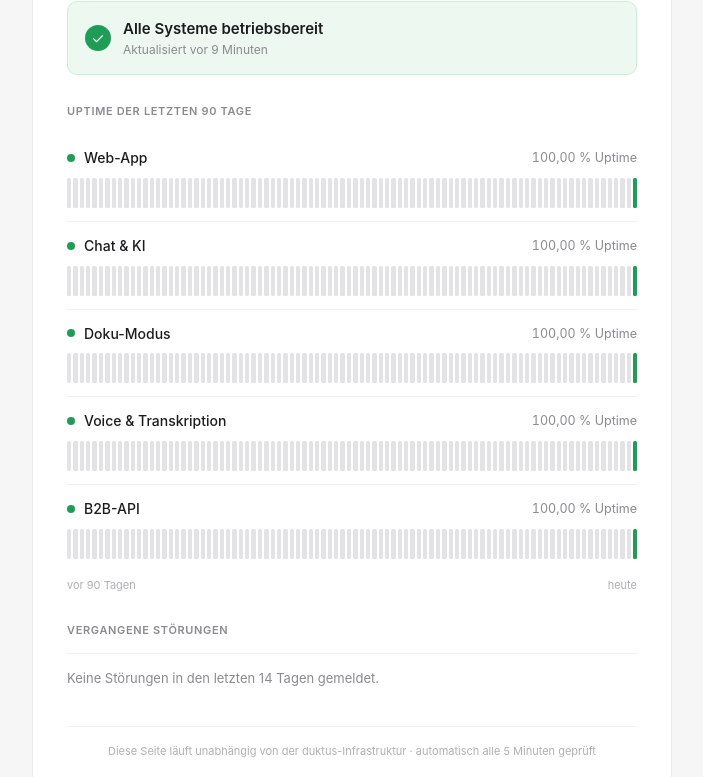
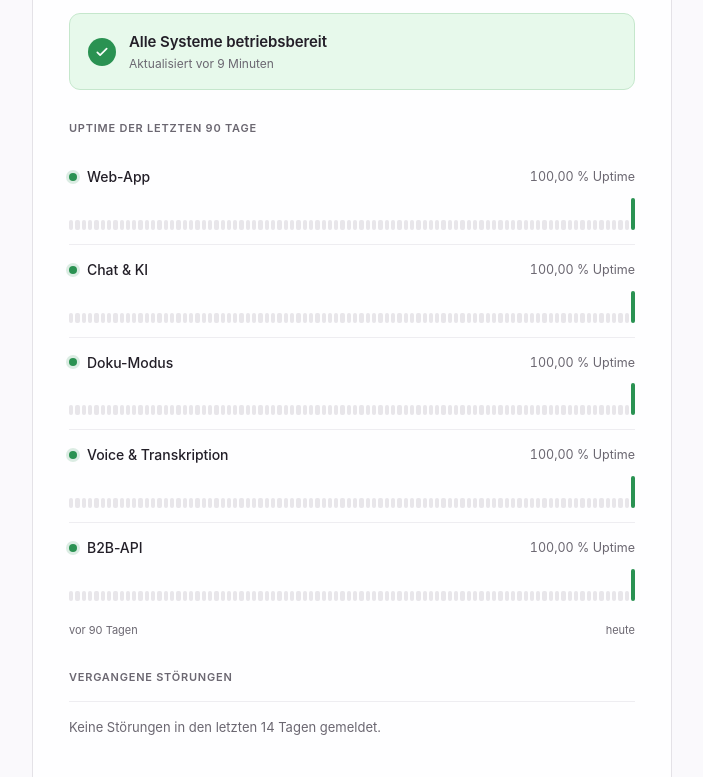
Before and after one commit to jqttk/duktus-status, a plain HTML site: page index.html in a window 1280 px wide. Shown: the part 116-893 px from the top of the page, without its empty margins (288-991 px from the left). Drawn offline with Linux system fonts and the light colour scheme.

Commit message:
polish: OKLCH color system, motion, a11y, refined empty state
- Color system rebuilt in OKLCH; neutrals tinted toward the brand
  hue, no pure black/white. Brand purple aligned to #8B5FBF.
- 90-day bars: no-data days now recede (shorter, faint) so the
  pre-history page reads as "filling up", not broken.
- Entrance motion: banner + rows rise/grow on first paint only,
  staggered, ease-out; respects prefers-reduced-motion.
- Crisp inline-SVG banner icon instead of glyph.
- a11y: row aria-labels carry status for screen readers, decorative
  bars/dots aria-hidden, per-day bar tooltips, theme-color metas.

Co-Authored-By: Claude Opus 4.7 (1M context) <noreply@anthropic.com>

```diff
--- a/app.js
+++ b/app.js
@@ -9,9 +9,19 @@ var LABELS = {
   voice: 'Voice & Transkription',
   b2b: 'B2B-API',
 };
+var STATUS_DE = {
+  operational: 'betriebsbereit',
+  degraded: 'eingeschränkt',
+  down: 'Störung',
+  none: 'keine Daten',
+};
 var REFRESH_MS = 60000;
 var HISTORY_DAYS = 90;
 var STALE_MINUTES = 15;
+var SVG_NS = 'http://www.w3.org/2000/svg';
+
+// First paint animates; refreshes (every 60s) do not.
+var firstPaint = true;
 
 function getJson(path) {
   // Cache-bust so an open tab always sees the latest committed data.
@@ -30,6 +40,11 @@ function relativeTime(iso) {
   return h === 1 ? 'vor 1 Stunde' : 'vor ' + h + ' Stunden';
 }
 
+function formatDate(key) {
+  var p = key.split('-');
+  return p[2] + '.' + p[1] + '.' + p[0];
+}
+
 // Color of one day's bar: green if clean, red if >5% down, else amber.
 function bucketColor(bucket) {
   if (!bucket || bucket.total === 0) return 'none';
@@ -38,8 +53,8 @@ function bucketColor(bucket) {
   return 'degraded';
 }
 
-// Build a fixed-length array of day buckets (oldest first) for one component.
-function dayBuckets(uptime, comp, days) {
+// Fixed-length array of { key, bucket } for one component, oldest first.
+function dayCells(uptime, comp, days) {
   var byDate = {};
   var list = (uptime && uptime.days) || [];
   for (var i = 0; i < list.length; i++) {
@@ -50,19 +65,18 @@ function dayBuckets(uptime, comp, days) {
   for (var d = days - 1; d >= 0; d--) {
     var dt = new Date(today);
     dt.setDate(today.getDate() - d);
-    out.push(byDate[dt.toISOString().slice(0, 10)] || null);
+    var key = dt.toISOString().slice(0, 10);
+    out.push({ key: key, bucket: byDate[key] || null });
   }
   return out;
 }
 
-function uptimePct(buckets) {
+function uptimePct(cells) {
   var up = 0;
   var total = 0;
-  for (var i = 0; i < buckets.length; i++) {
-    if (buckets[i]) {
-      up += buckets[i].up;
-      total += buckets[i].total;
-    }
+  for (var i = 0; i < cells.length; i++) {
+    var b = cells[i].bucket;
+    if (b) { up += b.up; total += b.total; }
   }
   if (total === 0) return null;
   return (up / total) * 100;
@@ -75,25 +89,47 @@ function el(tag, className, text) {
   return node;
 }
 
-function renderBanner(status) {
+function statusIcon(kind) {
+  var svg = document.createElementNS(SVG_NS, 'svg');
+  svg.setAttribute('viewBox', '0 0 24 24');
+  svg.setAttribute('width', '16');
+  svg.setAttribute('height', '16');
+  svg.setAttribute('aria-hidden', 'true');
+  var d = kind === 'operational' ? 'M5 12.5l4.2 4.2L19 7'
+    : kind === 'down' ? 'M7 7l10 10M17 7L7 17'
+    : 'M12 6.5v7.5M12 17.4v.1';
+  var path = document.createElementNS(SVG_NS, 'path');
+  path.setAttribute('d', d);
+  path.setAttribute('fill', 'none');
+  path.setAttribute('stroke', 'currentColor');
+  path.setAttribute('stroke-width', '2.6');
+  path.setAttribute('stroke-linecap', 'round');
+  path.setAttribute('stroke-linejoin', 'round');
+  svg.appendChild(path);
+  return svg;
+}
+
+function renderBanner(status, animate) {
   var host = document.getElementById('banner');
   host.replaceChildren();
   host.dataset.status = status.overall;
+  host.classList.toggle('banner--in', animate);
 
   var titles = {
     operational: 'Alle Systeme betriebsbereit',
     degraded: 'Eingeschränkter Betrieb',
     down: 'Störung',
   };
-  var icons = { operational: '✓', degraded: '!', down: '×' };
 
-  host.append(el('span', 'banner-icon', icons[status.overall] || '!'));
+  var icon = el('span', 'banner-icon');
+  icon.appendChild(statusIcon(status.overall));
+
   var text = el('div');
   text.append(
     el('div', 'banner-title', titles[status.overall] || 'Status unbekannt'),
     el('div', 'banner-sub', 'Aktualisiert ' + relativeTime(status.checked_at)),
   );
-  host.append(text);
+  host.append(icon, text);
 }
 
 function renderStale(status) {
@@ -108,34 +144,40 @@ function renderStale(status) {
   }
 }
 
-function renderComponents(status, uptime) {
+function renderComponents(status, uptime, animate) {
   var host = document.getElementById('components');
   host.replaceChildren();
 
   for (var i = 0; i < ORDER.length; i++) {
     var key = ORDER[i];
-    var cur = (status.components && status.components[key])
-      || { status: 'down' };
-    var buckets = dayBuckets(uptime, key, HISTORY_DAYS);
+    var cur = (status.components && status.components[key]) || { status: 'down' };
+    var cells = dayCells(uptime, key, HISTORY_DAYS);
+    var pct = uptimePct(cells);
+    var pctText = pct === null
+      ? '– Uptime'
+      : pct.toFixed(2).replace('.', ',') + ' % Uptime';
 
-    var row = el('div', 'row');
+    var row = el('div', animate ? 'row row--in' : 'row');
+    row.style.setProperty('--i', i);
+    row.setAttribute('role', 'listitem');
+    row.setAttribute('aria-label',
+      LABELS[key] + ': ' + STATUS_DE[cur.status] + ', ' + pctText);
 
     var top = el('div', 'row-top');
     var name = el('span', 'row-name');
     var dot = el('span', 'dot');
     dot.dataset.status = cur.status;
+    dot.setAttribute('aria-hidden', 'true');
     name.append(dot, el('span', null, LABELS[key]));
-
-    var pct = uptimePct(buckets);
-    var pctText = pct === null
-      ? '– Uptime'
-      : pct.toFixed(2).replace('.', ',') + ' % Uptime';
     top.append(name, el('span', 'row-pct', pctText));
 
     var bar = el('div', 'bar');
-    for (var b = 0; b < buckets.length; b++) {
+    bar.setAttribute('aria-hidden', 'true');
+    for (var c = 0; c < cells.length; c++) {
+      var color = bucketColor(cells[c].bucket);
       var cell = el('i');
-      cell.dataset.status = bucketColor(buckets[b]);
+      cell.dataset.status = color;
+      cell.title = formatDate(cells[c].key) + ' — ' + STATUS_DE[color];
       bar.append(cell);
     }
 
@@ -181,16 +223,17 @@ function renderIncidents(incidents) {
 }
 
 function load() {
+  var animate = firstPaint;
   Promise.all([
     getJson('data/status.json'),
     getJson('data/uptime.json').catch(function () { return { days: [] }; }),
     getJson('data/incidents.json').catch(function () { return []; }),
   ]).then(function (results) {
-    var status = results[0];
-    renderBanner(status);
-    renderStale(status);
-    renderComponents(status, results[1]);
+    renderBanner(results[0], animate);
+    renderStale(results[0]);
+    renderComponents(results[0], results[1], animate);
     renderIncidents(results[2]);
+    firstPaint = false;
   }).catch(function () {
     var banner = document.getElementById('banner');
     banner.replaceChildren();
--- a/index.html
+++ b/index.html
@@ -5,6 +5,8 @@
   <meta name="viewport" content="width=device-width, initial-scale=1">
   <title>duktus PRO — System-Status</title>
   <meta name="description" content="Betriebsstatus von duktus PRO">
+  <meta name="theme-color" content="#fbfafc" media="(prefers-color-scheme: light)">
+  <meta name="theme-color" content="#1c1b1f" media="(prefers-color-scheme: dark)">
   <link rel="stylesheet" href="style.css">
 </head>
 <body>
@@ -15,10 +17,10 @@
     </header>
 
     <section id="banner" class="banner" aria-live="polite"></section>
-    <div id="stale" class="stale" hidden></div>
+    <div id="stale" class="stale" role="status" hidden></div>
 
     <h2 class="section-label">Uptime der letzten 90 Tage</h2>
-    <section id="components" class="components"></section>
+    <section id="components" class="components" role="list"></section>
     <div class="axis"><span>vor 90 Tagen</span><span>heute</span></div>
 
     <h2 class="section-label">Vergangene Störungen</h2>
--- a/style.css
+++ b/style.css
@@ -1,41 +1,58 @@
+/* duktus PRO — Status-Seite
+   Farbsystem: OKLCH. Neutrale sind zur Markenfarbe (~303) getönt,
+   kein reines Schwarz/Weiß. */
+
 :root {
-  --bg: #f6f6f7;
-  --card: #ffffff;
-  --border: #ececee;
-  --line: #f0f0f1;
-  --text: #1c1c1e;
-  --muted: #8a8a90;
-  --faint: #b0b0b6;
-  --brand: #6b3fa0;
-  --op: #1f9d57;
-  --op-bg: #edf8f0;
-  --op-border: #cdeed6;
-  --deg: #f5a623;
-  --deg-bg: #fdf3e3;
-  --deg-border: #f5e2c0;
-  --down: #e5484d;
-  --down-bg: #fdeced;
-  --down-border: #f6cdcf;
-  --none: #e3e3e6;
+  color-scheme: light dark;
+
+  --brand: oklch(0.575 0.13 303);
+
+  /* Light — getönte Neutrale */
+  --bg:     oklch(0.984 0.004 303);
+  --card:   oklch(0.998 0.0015 303);
+  --border: oklch(0.916 0.006 303);
+  --line:   oklch(0.948 0.005 303);
+  --text:   oklch(0.247 0.018 303);
+  --muted:  oklch(0.520 0.017 303);
+
+  /* Status — funktionale Farben */
+  --op:         oklch(0.585 0.135 152);
+  --op-bg:      oklch(0.965 0.026 152);
+  --op-border:  oklch(0.895 0.050 152);
+  --deg:        oklch(0.770 0.135 78);
+  --deg-bg:     oklch(0.968 0.034 78);
+  --deg-border: oklch(0.900 0.060 78);
+  --deg-ink:    oklch(0.330 0.072 78);
+  --down:        oklch(0.565 0.185 27);
+  --down-bg:     oklch(0.960 0.028 27);
+  --down-border: oklch(0.892 0.055 27);
+  --none: oklch(0.928 0.005 303);
+
+  --ease: cubic-bezier(0.22, 1, 0.36, 1);
 }
 
 @media (prefers-color-scheme: dark) {
   :root {
-    --bg: #18181a;
-    --card: #202023;
-    --border: #2e2e32;
-    --line: #2a2a2e;
-    --text: #ececee;
-    --muted: #9a9aa0;
-    --faint: #6a6a70;
-    --brand: #b389e0;
-    --op-bg: #16271c;
-    --op-border: #25492f;
-    --deg-bg: #2a2113;
-    --deg-border: #4a3a1c;
-    --down-bg: #2c1517;
-    --down-border: #50272a;
-    --none: #34343a;
+    --brand: oklch(0.760 0.115 303);
+
+    --bg:     oklch(0.179 0.010 303);
+    --card:   oklch(0.222 0.013 303);
+    --border: oklch(0.312 0.014 303);
+    --line:   oklch(0.272 0.012 303);
+    --text:   oklch(0.930 0.009 303);
+    --muted:  oklch(0.685 0.016 303);
+
+    --op:         oklch(0.700 0.140 152);
+    --op-bg:      oklch(0.273 0.040 152);
+    --op-border:  oklch(0.372 0.058 152);
+    --deg:        oklch(0.800 0.130 78);
+    --deg-bg:     oklch(0.286 0.040 78);
+    --deg-border: oklch(0.388 0.060 78);
+    --deg-ink:    oklch(0.220 0.050 78);
+    --down:        oklch(0.660 0.170 27);
+    --down-bg:     oklch(0.296 0.052 27);
+    --down-border: oklch(0.396 0.078 27);
+    --none: oklch(0.318 0.008 303);
   }
 }
 
@@ -45,8 +62,9 @@ body {
   background: var(--bg);
   color: var(--text);
   font: 14px/1.55 -apple-system, BlinkMacSystemFont, 'Segoe UI', Roboto, sans-serif;
-  padding: 32px 16px;
+  padding: 40px 16px 48px;
   -webkit-font-smoothing: antialiased;
+  text-rendering: optimizeLegibility;
 }
 
 .page {
@@ -54,116 +72,214 @@ body {
   margin: 0 auto;
   background: var(--card);
   border: 1px solid var(--border);
-  border-radius: 14px;
-  padding: 34px 34px 26px;
+  border-radius: 16px;
+  padding: 36px 36px 28px;
 }
 
+/* header */
 .head {
   display: flex;
   align-items: baseline;
   justify-content: space-between;
-  margin-bottom: 24px;
+  margin-bottom: 26px;
 }
 .brand {
-  font-size: 17px; font-weight: 600;
-  color: var(--brand); letter-spacing: -.01em;
+  font-size: 17px;
+  font-weight: 600;
+  color: var(--brand);
+  letter-spacing: -0.012em;
 }
 .brand span { color: var(--text); }
 .head-label {
-  font-size: 12px; color: var(--muted);
-  letter-spacing: .03em; text-transform: uppercase;
+  font-size: 11.5px;
+  color: var(--muted);
+  letter-spacing: 0.04em;
+  text-transform: uppercase;
 }
 
+/* overall banner */
 .banner {
-  display: flex; align-items: center; gap: 12px;
-  border-radius: 10px; padding: 15px 17px; margin-bottom: 14px;
-  background: var(--op-bg); border: 1px solid var(--op-border);
+  display: flex;
+  align-items: center;
+  gap: 13px;
+  border: 1px solid var(--op-border);
+  background: var(--op-bg);
+  border-radius: 11px;
+  padding: 16px 18px;
+  margin-bottom: 14px;
 }
-.banner[data-status="degraded"] {
-  background: var(--deg-bg); border-color: var(--deg-border);
+.banner[data-status="degraded"] { background: var(--deg-bg); border-color: var(--deg-border); }
+.banner[data-status="down"]     { background: var(--down-bg); border-color: var(--down-border); }
+
+.banner-icon {
+  width: 28px;
+  height: 28px;
+  flex-shrink: 0;
+  border-radius: 50%;
+  display: flex;
+  align-items: center;
+  justify-content: center;
+  background: var(--op);
+  color: oklch(0.99 0.005 152);
 }
-.banner[data-status="down"] {
-  background: var(--down-bg); border-color: var(--down-border);
-}
-.banner-icon {
-  width: 26px; height: 26px; border-radius: 50%; flex-shrink: 0;
-  display: flex; align-items: center; justify-content: center;
-  color: #fff; font-size: 15px; background: var(--op);
-}
-.banner[data-status="degraded"] .banner-icon { background: var(--deg); }
-.banner[data-status="down"] .banner-icon { background: var(--down); }
-.banner-title { font-size: 15px; font-weight: 600; }
-.banner-sub { font-size: 12px; color: var(--muted); }
+.banner[data-status="degraded"] .banner-icon { background: var(--deg); color: var(--deg-ink); }
+.banner[data-status="down"] .banner-icon { background: var(--down); color: oklch(0.99 0.005 27); }
 
+.banner-title { font-size: 15px; font-weight: 600; letter-spacing: -0.006em; }
+.banner-sub { font-size: 12px; color: var(--muted); margin-top: 1px; }
+
+/* staleness notice */
 .stale {
-  font-size: 12px; color: var(--deg);
-  background: var(--deg-bg); border: 1px solid var(--deg-border);
-  border-radius: 8px; padding: 9px 12px; margin-bottom: 14px;
+  font-size: 12px;
+  color: var(--deg-ink);
+  background: var(--deg-bg);
+  border: 1px solid var(--deg-border);
+  border-radius: 9px;
+  padding: 10px 13px;
+  margin-bottom: 14px;
 }
 
+/* section labels */
 .section-label {
-  font-size: 11px; font-weight: 600; letter-spacing: .06em;
-  text-transform: uppercase; color: var(--muted);
-  margin: 28px 0 14px;
+  font-size: 11px;
+  font-weight: 600;
+  letter-spacing: 0.07em;
+  text-transform: uppercase;
+  color: var(--muted);
+  margin: 30px 0 15px;
 }
 
-.row { padding: 13px 0; border-top: 1px solid var(--line); }
+/* component rows */
+.row { padding: 14px 0; border-top: 1px solid var(--line); }
 .row:first-child { border-top: none; }
 .row-top {
-  display: flex; align-items: center; justify-content: space-between;
+  display: flex;
+  align-items: center;
+  justify-content: space-between;
+  gap: 12px;
+  margin-bottom: 10px;
+}
+.row-name {
+  display: flex;
+  align-items: center;
+  gap: 10px;
+  font-weight: 500;
+  letter-spacing: -0.003em;
+}
+.dot {
+  width: 8px;
+  height: 8px;
+  border-radius: 50%;
+  flex-shrink: 0;
+  background: var(--op);
+  box-shadow: 0 0 0 3px color-mix(in oklch, var(--op) 16%, transparent);
+}
+.dot[data-status="degraded"] {
+  background: var(--deg);
+  box-shadow: 0 0 0 3px color-mix(in oklch, var(--deg) 18%, transparent);
+}
+.dot[data-status="down"] {
+  background: var(--down);
+  box-shadow: 0 0 0 3px color-mix(in oklch, var(--down) 18%, transparent);
+}
+.row-pct {
+  font-size: 12.5px;
+  color: var(--muted);
+  font-variant-numeric: tabular-nums;
+  white-space: nowrap;
+}
+
+/* 90-day bar */
+.bar {
+  display: flex;
+  gap: 2px;
+  height: 32px;
+  align-items: flex-end;
+}
+.bar i {
+  flex: 1;
+  min-width: 0;
+  height: 100%;
+  border-radius: 2px;
+  background: var(--op);
+  transition: filter 0.12s var(--ease);
+}
+.bar i[data-status="degraded"] { background: var(--deg); }
+.bar i[data-status="down"]     { background: var(--down); }
+.bar i[data-status="none"] {
+  background: var(--none);
+  height: 32%;
+}
+.bar i:hover { filter: brightness(1.12) saturate(1.08); }
+
+.axis {
+  display: flex;
+  justify-content: space-between;
+  font-size: 11px;
+  color: var(--muted);
+  margin-top: 7px;
+}
+
+/* incidents */
+.incident-empty {
+  font-size: 13px;
+  color: var(--muted);
+  padding: 15px 0;
+  border-top: 1px solid var(--line);
+}
+.incident { padding: 15px 0; border-top: 1px solid var(--line); }
+.incident-head {
+  display: flex;
+  justify-content: space-between;
+  align-items: baseline;
+  gap: 14px;
   margin-bottom: 9px;
 }
-.row-name {
-  display: flex; align-items: center; gap: 9px; font-weight: 500;
+.incident-title { font-weight: 600; letter-spacing: -0.004em; }
+.incident-date { font-size: 12px; color: var(--muted); white-space: nowrap; }
+.incident-update {
+  display: flex;
+  gap: 11px;
+  font-size: 13px;
+  color: var(--muted);
+  padding: 3px 0;
 }
-.dot {
-  width: 8px; height: 8px; border-radius: 50%;
-  flex-shrink: 0; background: var(--op);
-}
-.dot[data-status="degraded"] { background: var(--deg); }
-.dot[data-status="down"] { background: var(--down); }
-.row-pct {
-  font-size: 12.5px; color: var(--muted);
+.incident-time {
+  color: var(--muted);
   font-variant-numeric: tabular-nums;
+  flex-shrink: 0;
+  opacity: 0.8;
 }
 
-.bar { display: flex; gap: 2px; height: 30px; }
-.bar i {
-  flex: 1; min-width: 0; border-radius: 1.5px; background: var(--op);
-}
-.bar i[data-status="degraded"] { background: var(--deg); }
-.bar i[data-status="down"] { background: var(--down); }
-.bar i[data-status="none"] { background: var(--none); }
-
-.axis {
-  display: flex; justify-content: space-between;
-  font-size: 11px; color: var(--faint); margin-top: 5px;
+/* footer */
+.foot {
+  margin-top: 28px;
+  padding-top: 17px;
+  border-top: 1px solid var(--line);
+  font-size: 11px;
+  color: var(--muted);
+  text-align: center;
+  line-height: 1.65;
 }
 
-.incident-empty {
-  font-size: 13px; color: var(--muted);
-  padding: 14px 0; border-top: 1px solid var(--line);
+/* entrance motion — first paint only */
+@keyframes rise {
+  from { opacity: 0; transform: translateY(9px); }
+  to   { opacity: 1; transform: translateY(0); }
 }
-.incident { padding: 14px 0; border-top: 1px solid var(--line); }
-.incident-head {
-  display: flex; justify-content: space-between; align-items: baseline;
-  gap: 12px; margin-bottom: 8px;
+@keyframes growbar {
+  from { transform: scaleY(0.16); opacity: 0; }
+  to   { transform: scaleY(1); opacity: 1; }
 }
-.incident-title { font-weight: 600; }
-.incident-date {
-  font-size: 12px; color: var(--muted); white-space: nowrap;
-}
-.incident-update {
-  display: flex; gap: 10px; font-size: 13px;
-  color: var(--muted); padding: 3px 0;
-}
-.incident-time {
-  color: var(--faint); font-variant-numeric: tabular-nums; flex-shrink: 0;
+.banner--in { animation: rise 0.5s var(--ease) both; }
+.row--in { animation: rise 0.5s var(--ease) both; animation-delay: calc(var(--i, 0) * 70ms + 90ms); }
+.row--in .bar {
+  transform-origin: bottom;
+  animation: growbar 0.55s var(--ease) both;
+  animation-delay: calc(var(--i, 0) * 70ms + 200ms);
 }
 
-.foot {
-  margin-top: 24px; padding-top: 16px;
-  border-top: 1px solid var(--line);
-  font-size: 11px; color: var(--faint);
-  text-align: center; line-height: 1.6;
+@media (prefers-reduced-motion: reduce) {
+  .banner--in, .row--in, .row--in .bar { animation: none; }
+  .bar i { transition: none; }
 }
```
